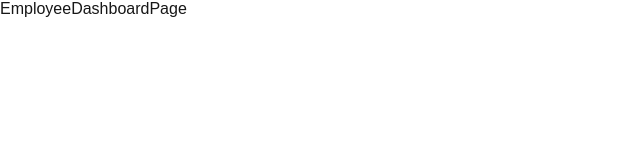
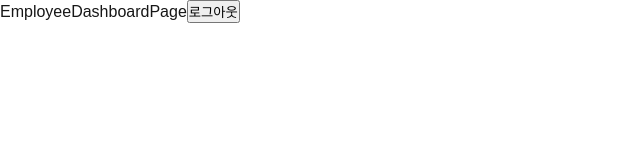
Before and after one commit to mingyeongmo/SprintOff, a Next.js app: page /dashboard in a window 1280 px wide. Shown: the top 160 px of the page, without its empty margins (0-640 px from the left). Built offline with nearby package versions, Linux system fonts and the light colour scheme.

Commit message:
임의로 로그아웃 버튼 추가

```diff
--- a/src/app/(employee)/dashboard/page.tsx
+++ b/src/app/(employee)/dashboard/page.tsx
@@ -1,9 +1,14 @@
+"use client"
 import React from 'react';
+import { signOut } from 'next-auth/react';
 
 const EmployeeDashboardPage = () => {
     return (
         <div>
             EmployeeDashboardPage
+            <button onClick={() => signOut()}>
+                로그아웃
+            </button>
         </div>
     );
 };
--- a/src/app/api/auth/[...nextauth]/route.ts
+++ b/src/app/api/auth/[...nextauth]/route.ts
@@ -1,3 +1,3 @@
-import { handlers } from "@/auth/auth"
+import { handlers } from "@/auth/auth";
 
-export const { GET, POST } = handlers
+export const { GET, POST } = handlers;
--- a/src/auth/auth.config.ts
+++ b/src/auth/auth.config.ts
@@ -1,4 +1,3 @@
-// src/auth/auth.config.ts
 import Google from "next-auth/providers/google"
 
 export const authConfig = {
--- a/src/auth/auth.ts
+++ b/src/auth/auth.ts
@@ -1,4 +1,3 @@
-// src/auth/auth.ts
 import NextAuth from "next-auth"
 import { authConfig } from "./auth.config"
 
```
Also changed, not shown: src/app/(public)/login/page.tsx (+7 -2 lines).
